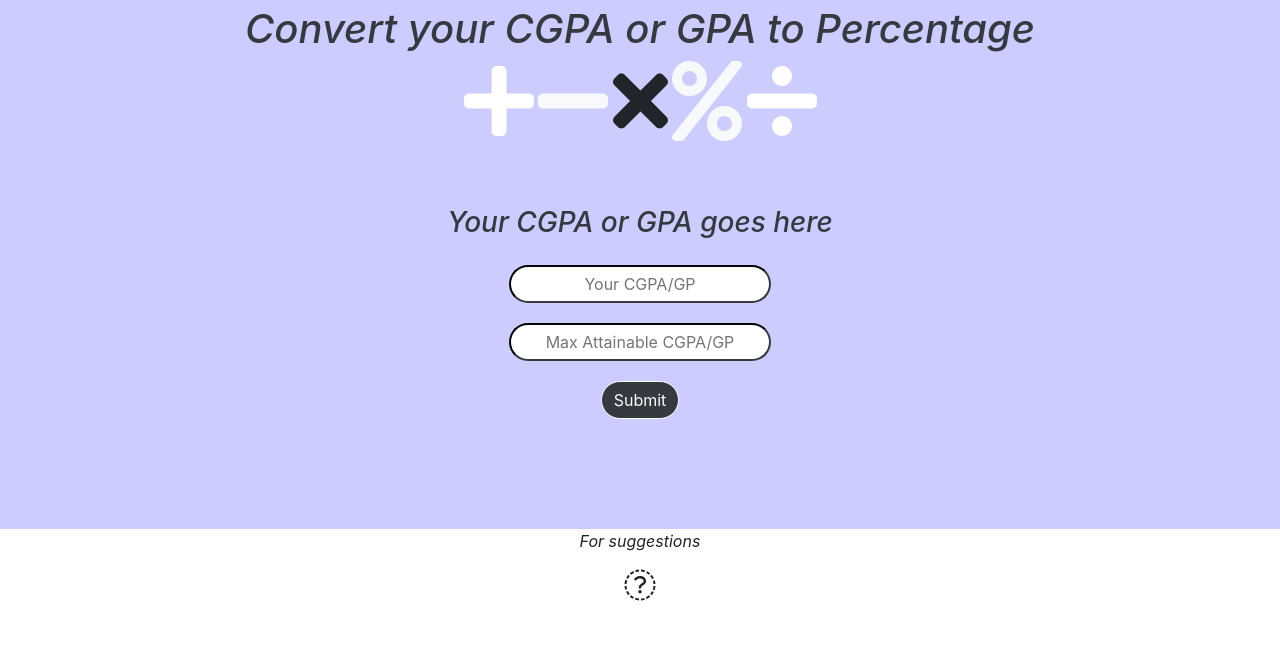
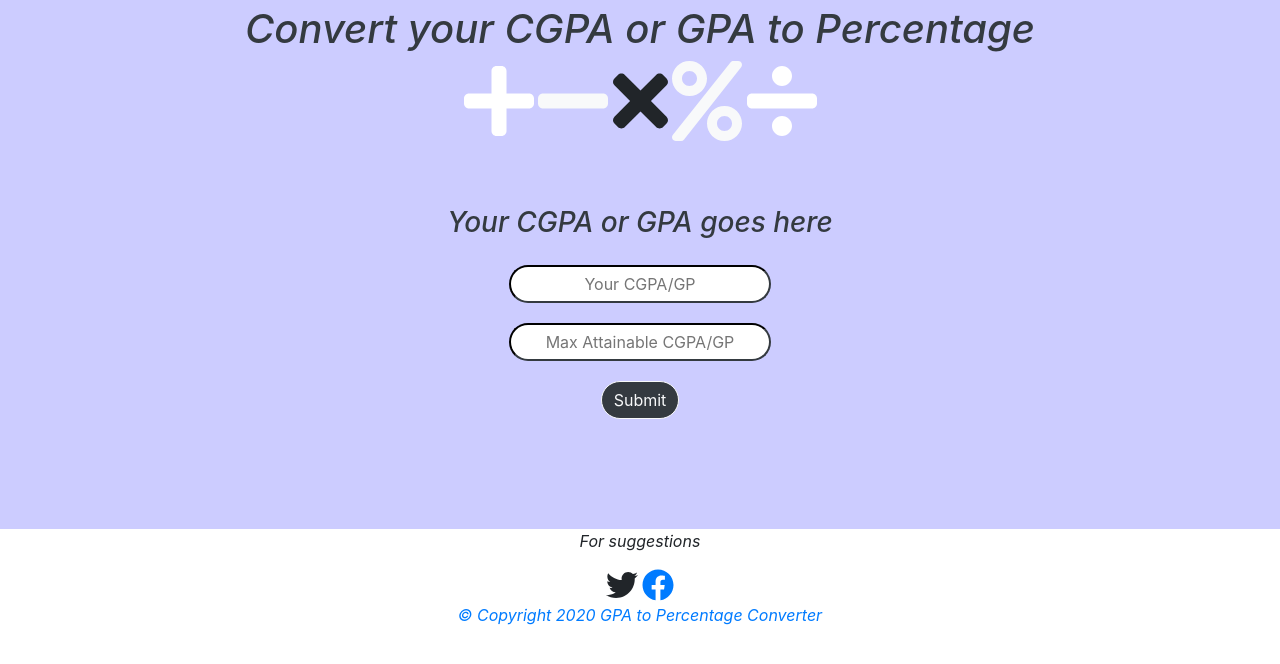
Before and after one commit to SandaCodes/CGPA-PercentageConverter, a plain HTML site: page index.html in a window 1280 px wide. Drawn offline with nearby package versions, Linux system fonts and the light colour scheme.

Commit message:
Update index.html

```diff
--- a/index.html
+++ b/index.html
@@ -36,7 +36,7 @@
 <footer class="white section">
   <div class="container-fluid text-center">
     <p>For suggestions</p>
-    <span class="fab fa-twitter fa-2x"> <a href="https//twitter.com/pharouksanda"</span>
+    <span class="fab fa-twitter fa-2x"><a href="https//twitter.com/pharouksanda"></span>
     <span class="fab fa-facebook fa-2x"></span>
     <p>© Copyright 2020 GPA to Percentage Converter</p>
   </div>
```
